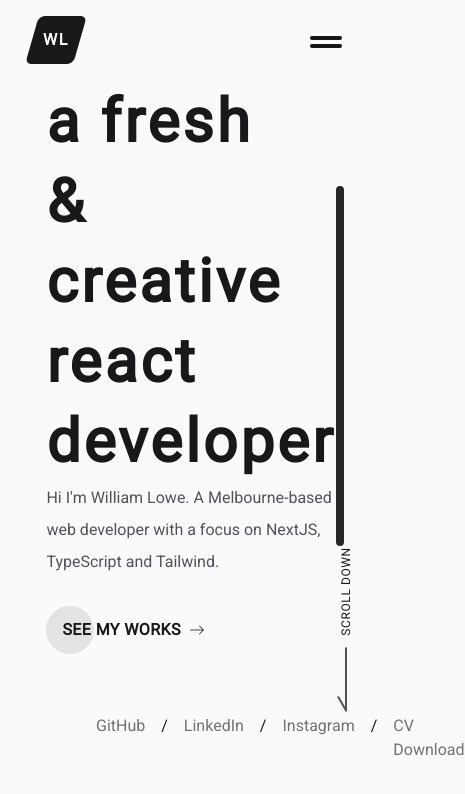
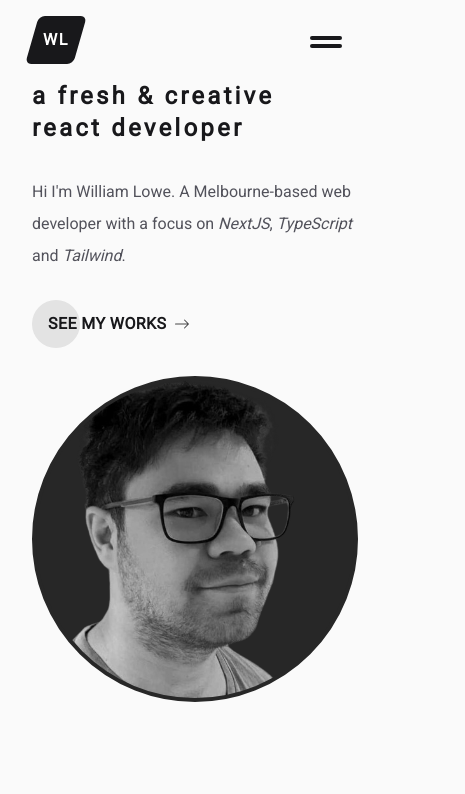
Before and after one commit to williamalowe/portfolio, a Next.js app: page / in a window 390 px wide. Shown: the top 794 px of the page, 465 px wide, since content can reach past the window. Built offline with nearby package versions, Linux system fonts and the light colour scheme.

Commit message:
styles: add intro-picture component mobile styles

```diff
--- a/src/components/intro-picture.tsx
+++ b/src/components/intro-picture.tsx
@@ -13,7 +13,7 @@ export default function IntroPicture() {
         width={500}
         height={500}
         priority
-        className="w-[360px] h-[360px] bg-zinc-800 rounded-full border-4 border-zinc-800 grayscale"
+        className="aspect-square sm:w-[360px] sm:h-[360px] bg-zinc-800 rounded-full border-4 border-zinc-800 grayscale"
       />
     </div>
   );
--- a/src/components/intro.tsx
+++ b/src/components/intro.tsx
@@ -11,9 +11,9 @@ export default function Intro() {
   return (
     <section
       id="home"
-      className="relative h-screen w-full flex flex-col items-center justify-center px-24"
+      className="relative min-h-screen w-full flex flex-col items-center justify-center px-8 sm:px-24 py-[80px]"
     >
-      <motion.div className="flex items-center justify-center max-w-[1200px]"
+      <motion.div className="flex flex-col sm:flex-row items-center justify-center max-w-[1200px]"
       initial={{
         opacity: 0,
         y: 24
@@ -26,16 +26,16 @@ export default function Intro() {
         delay: 0.15
       }}>
         <div className="flex-1">
-          <h1 className="text-6xl font-bold tracking-[0.20rem] leading-[5rem] w-[80%]">
+          <h1 className="text-2xl sm:text-6xl font-bold tracking-[0.20rem] sm:leading-[5rem] w-[80%]">
             a fresh & creative react developer
           </h1>
-          <p className="leading-[2rem] text-zinc-600">
+          <p className="mt-8 leading-[2rem] text-zinc-600">
             Hi I&apos;m William Lowe. A Melbourne-based web developer with a
-            focus on NextJS, TypeScript and Tailwind.
+            focus on <span className="italic">NextJS</span>, <span className="italic">TypeScript</span> and <span className="italic">Tailwind</span>.
           </p>
           <Link
             href="#projects"
-            className="group relative mt-8 w-fit px-4 py-2 flex items-center gap-x-2 uppercase font-bold tracking-wide"
+            className="mb-8 group relative mt-8 w-fit px-4 py-2 flex items-center gap-x-2 uppercase font-bold tracking-wide"
           >
             See my works
             <BsArrowRight className="opacity-80 group-hover:translate-x-2 transition duration-300" />
@@ -56,9 +56,9 @@ export default function Intro() {
       transition={{
         delay: 0.25
       }}>
-        <Socials />
+        {/* <Socials /> */}
       </motion.div>
-      <motion.div className="absolute bottom-[20%] right-0"
+      <motion.div className="absolute hidden sm:block bottom-[20%] right-0"
       initial={{
         opacity: 0,
       }}
```
